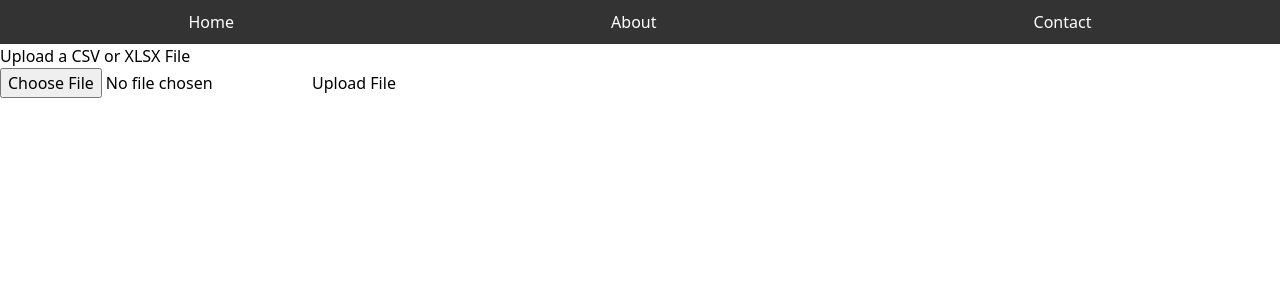
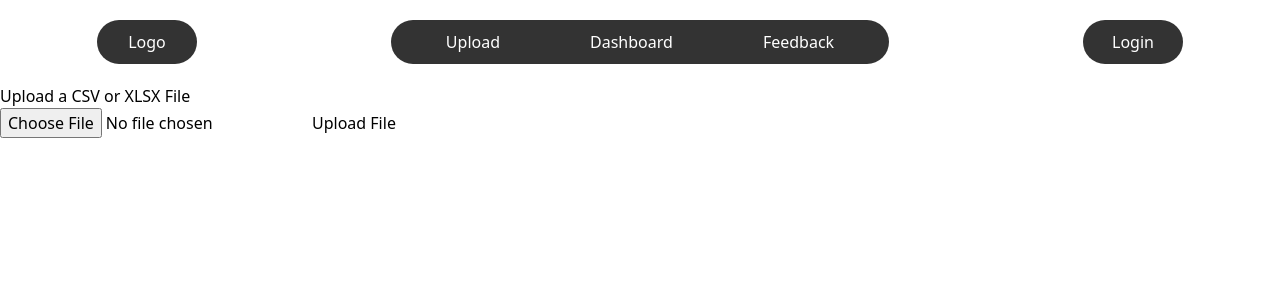
Before and after one commit to Eonics3/lahacks-2024, a Next.js app in the folder client/: page / in a window 1280 px wide. Shown: the top 300 px of the page. Built offline with nearby package versions, Linux system fonts and the light colour scheme.

Commit message:
edits to nav bar

```diff
--- /dev/null
+++ b/client/components/Navbar.module.css
@@ -0,0 +1,65 @@
+/* Navbar.module.css */
+.navContainer {
+    display: flex;
+    justify-content: space-around;
+    align-items: center;
+    background-color: white;
+    padding: 10px 0;
+}
+
+.logoSection {
+    width: 100px;
+    display: flex;
+    justify-content: center;
+    background-color: #333;
+    margin: 10px;
+    border-radius: 25px;
+    padding: 10px 20px;
+}
+
+.navigation {
+    display: flex;
+    justify-content: center;
+    background-color: #333;
+    /* Dark gray background for each section */
+    margin: 0 10px;
+    /* Adds space between sections */
+    border-radius: 25px;
+    padding: 10px 20px;
+}
+
+
+.loginSection {
+    width: 100px;
+    display: flex;
+    justify-content: center;
+    background-color: #333;
+    margin: 0 10px;
+    /* Adds space between sections */
+    border-radius: 25px;
+    padding: 10px 20px;
+}
+
+.link {
+    color: white;
+    text-decoration: none;
+    transition: color 0.3s ease;
+}
+
+.link:hover {
+    color: #ccc;
+    /* Lighter color on hover */
+}
+
+/* Navbar.module.css */
+.navigation a {
+    margin-right: 20px;
+    /* Adjust the spacing as needed */
+    padding-inline: 35px;
+    /* Provides space inside the link elements */
+}
+
+/* Remove margin for the last item to avoid extra space on the right */
+.navigation a:last-child {
+    margin-right: 0;
+}
--- /dev/null
+++ b/client/components/Navbar.tsx
@@ -0,0 +1,23 @@
+// components/Navbar.tsx
+import Link from 'next/link';
+import styles from './Navbar.module.css';
+
+const Navbar = () => {
+  return (
+    <div className={styles.navContainer}>
+      <nav className={styles.logoSection}>
+        <Link href="/" className={styles.link}>Logo</Link>
+      </nav>
+      <nav className={styles.navigation}>
+        <Link href="/upload" className={styles.link}>Upload</Link>
+        <Link href="/dashboard" className={styles.link}>Dashboard</Link>
+        <Link href="/feedback" className={styles.link}>Feedback</Link>
+      </nav>
+      <nav className={styles.loginSection}>
+        <Link href="/login" className={styles.link}>Login</Link>
+      </nav>
+    </div>
+  );
+};
+
+export default Navbar;
--- a/client/pages/Navbar.tsx
+++ /dev/null
@@ -1,13 +0,0 @@
-import Link from 'next/link';
-
-const Navbar = () => {
-    return (
-        <nav style={{ background: '#333', padding: '10px 0', display: 'flex', justifyContent: 'space-around' }}>
-            <Link href="/" style={{ color: 'white', textDecoration: 'none' }}>Home</Link>
-            <Link href="/about" style={{ color: 'white', textDecoration: 'none' }}>About</Link>
-            <Link href="/contact" style={{ color: 'white', textDecoration: 'none' }}>Contact</Link>
-        </nav>
-    );
-};
-
-export default Navbar;
--- a/client/pages/_app.tsx
+++ b/client/pages/_app.tsx
@@ -1,11 +1,15 @@
-import '@/styles/globals.css';
+import { useRouter } from 'next/router';
+import Navbar from '../components/Navbar';
+import '../styles/globals.css';
 import type { AppProps } from 'next/app';
-import Navbar from './Navbar'; // Adjust the path as necessary
 
 function MyApp({ Component, pageProps }: AppProps) {
+  const router = useRouter();
+  const showNavbar = !['/login', '/special'].includes(router.pathname);
+
   return (
     <>
-      <Navbar />
+      {showNavbar && <Navbar />}
       <Component {...pageProps} />
     </>
   );
```
Also changed, not shown: client/components/about.tsx (renamed from client/pages/about.tsx), client/components/contact.tsx (renamed from client/pages/contact.tsx), client/components/upload.ts (renamed from client/pages/api/upload.ts).
